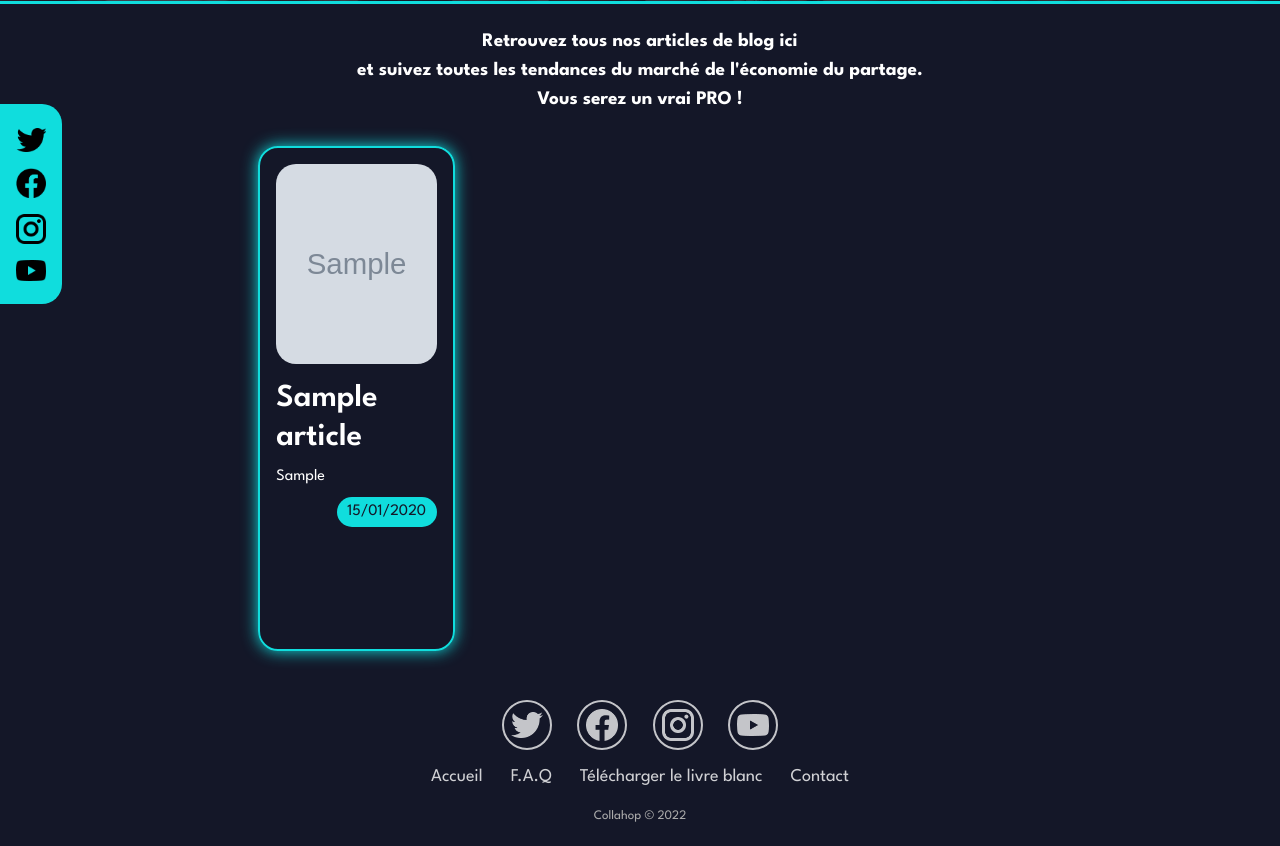
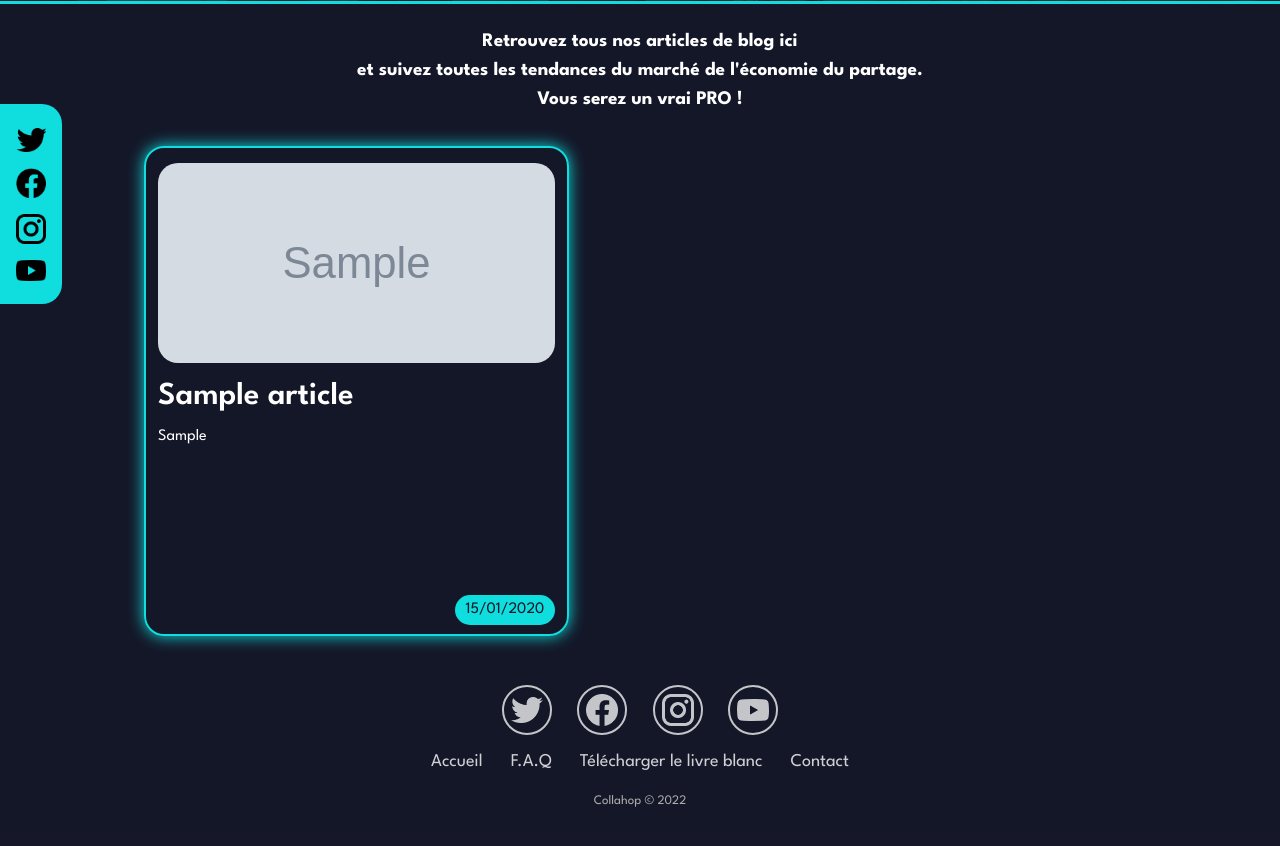
Before and after one commit to WildCodeSchool/2022-03-php-Lyon-P3-Collahop, a Symfony app: template templates/blog/index.html.twig in a window 1280 px wide. Shown: the part 312-1158 px from the top of the page. After the commit the page ends 1119 px from the top, so only its background shows below. Run offline with Twig, Linux system fonts and the light colour scheme; the template is opened without the code that fills it: most values are stand-ins (such as "Sample title", 1, 10 or a date in 2020); grey boxes marked "Sample" are stand-in pictures; style sheets or scripts are compiled from the project's sources; some libraries are stand-ins or nearby versions.

Commit message:
fix size and position inside de articles div

```diff
--- a/assets/styles/blog.scss
+++ b/assets/styles/blog.scss
@@ -69,6 +69,10 @@
 .articles a {
     text-decoration: none;
     color: none;
+    flex-direction: column;
+    border: 2px solid $color-logo;
+    border-radius: 20px;
+    box-shadow: 0 0 1em $color-logo;
 }
 
 .articles {
@@ -78,22 +82,23 @@
 }
 
 .article {
-    border: 2px solid $color-logo;
-    border-radius: 20px;
-    box-shadow: 0 0 1em $color-logo;
+
     width: 100%;
+    flex-direction: column;
 }
 
 .article_img {
     height: 200px;
     border-radius: 20px;
     overflow: hidden;
+    margin: 15px 0px;
 }
 
 .article .img {
     background-size: cover;
     background-position: center;
     height: 100%;
+
 }
 
 .article_sumary {
@@ -103,6 +108,7 @@
 .date_div {
     display: flex;
     justify-content: flex-end;
+    align-self: flex-end;
 }
 
 .date {
@@ -114,6 +120,7 @@
     width: 100px;
     border-radius: 20px;
     color: $color-slogan;
+    margin-bottom: 10px;
 }
 
 // Show_blog
@@ -181,9 +188,13 @@
 }
 
 @media screen and (min-width: 768px) {
-    .article {
-        height: 620px;
-        width: 275px;
+    .articles a {
+        height: 605px;
+        width: 280px;
+    }
+
+    .article_sumary {
+        height: 290px;
     }
 }
 
@@ -196,9 +207,13 @@
         font-size: 4vw;
     }
 
-    .article {
-        height: 575px;
-        width: 330px;
+    .articles a {
+        height: 560px;
+        width: 325px;
+    }
+
+    .article_sumary {
+        height: 240px;
     }
 }
 
@@ -214,29 +229,45 @@
 }
 
 @media screen and (min-width: 1150px) {
-    .article {
-        height: 505px;
+    .articles a {
+        height: 490px;
         width: 425px;
+    }
+
+    .article_sumary {
+        height: 170px;
     }
 }
 
 @media screen and (min-width: 1350px) {
-    .article {
+    .article a {
         height: 480px;
         width: 500px;
+    }
+
+    .article_sumary {
+        height: 170px;
     }
 }
 
 @media screen and (min-width: 1400px) {
-    .article {
-        height: 575px;
+    .articles a {
+        height: 540px;
         width: 340px;
+    }
+
+    .article_sumary {
+        height: 220px;
     }
 }
 
 @media screen and (min-width: 1600px) {
-    .article {
-        height: 530px;
+    .articles a {
+        height: 500px;
         width: 400px;
     }
+
+    .article_sumary {
+        height: 175px;
+    }
 }
--- a/templates/blog/index.html.twig
+++ b/templates/blog/index.html.twig
@@ -32,19 +32,18 @@
 			<div class="container d-flex">
 				<div class="row d-flex justify-content-center">
 					{% for article in articles %}
-						<a href="blog/{{ article.id }}" class="d-flex justify-content-center col-sm-12 col-md-6 col-lg-6 col-xl-6 col-xxl-4 p-3">
+						<a href="blog/{{ article.id }}" class="d-flex col-sm-12 col-md-6 col-lg-6 col-xl-6 col-xxl-4 m-3">
 
-								<div class="article p-3">
-									<div class="article_img mb-3">
-										<div class="img" style="background-image: url({{ article.image }});"></div>
-									</div>
-									<h2>{{ article.title }}</h2>
-									<div class="article_sumary mb-2">{{ article.articleSumary }}</div>
-									<div class="date_div">
-										<div class="date">{{ article.date|date('d/m/Y') }}</div>
-									</div>
+							<div class="article d-flex">
+								<div class="article_img">
+									<div class="img" style="background-image: url({{ article.image }});"></div>
 								</div>
-
+								<h2>{{ article.title }}</h2>
+								<div class="article_sumary">{{ article.articleSumary }}</div>
+							</div>
+							<div class="date_div">
+								<div class="date">{{ article.date|date('d/m/Y') }}</div>
+							</div>
 						</a>
 					{% endfor %}
 				</div>
```
